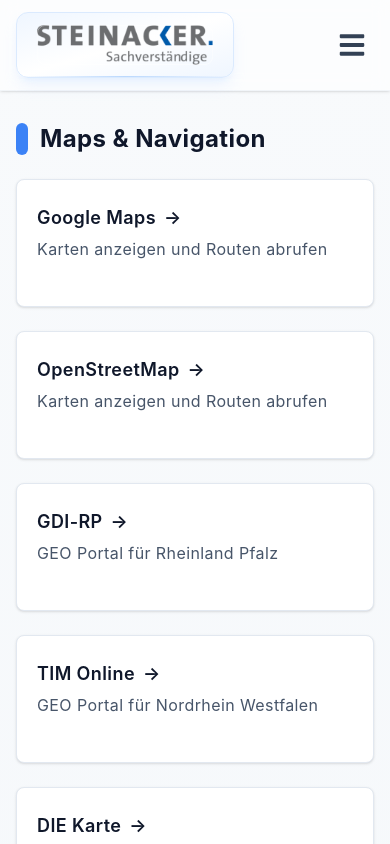
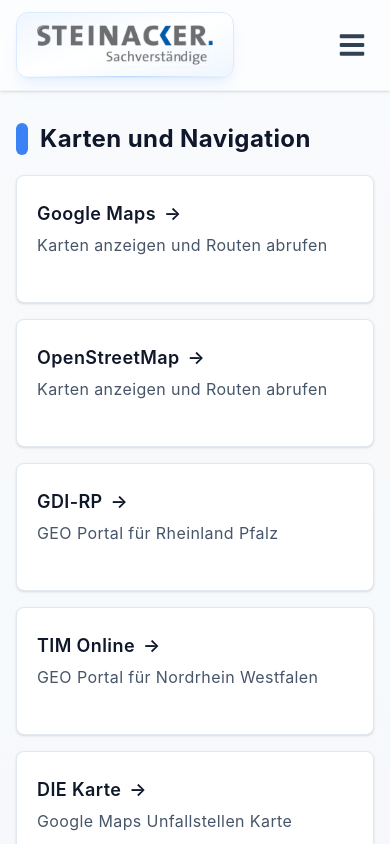
Before and after one commit to hoidOS/ifu, a Next.js app: page / in a window 390 px wide. Shown: the top 844 px of the page. Built offline with nearby package versions, Linux system fonts and the light colour scheme.

Commit message:
feat: main clean; german

```diff
--- a/pages/index.tsx
+++ b/pages/index.tsx
@@ -17,7 +17,7 @@ interface ResourceSection {
 }
 
 const BASE_CARD_CLASSES =
-  'group min-h-32 rounded-lg border border-slate-200 bg-white p-5 text-left shadow-sm transition-colors duration-200 hover:bg-slate-50 hover:shadow-md focus:outline-none focus:ring-2'
+  'group flex h-full min-h-32 flex-col rounded-lg border border-slate-200 bg-white p-5 text-left shadow-sm transition-colors duration-200 hover:bg-slate-50 hover:shadow-md focus-visible:outline-none focus-visible:ring-2 focus-visible:ring-offset-2 focus-visible:ring-offset-slate-50'
 
 const ACCENT_CLASSES: Record<Accent, string> = {
   blue: 'hover:border-blue-400 focus:ring-blue-500/40',
@@ -36,7 +36,7 @@ const ACCENT_BAR_CLASSES: Record<Accent, string> = {
 const RESOURCE_SECTIONS: ResourceSection[] = [
   {
     id: 'maps-navigation',
-    title: 'Maps & Navigation',
+    title: 'Karten und Navigation',
     accent: 'blue',
     links: [
       {
@@ -73,7 +73,7 @@ const RESOURCE_SECTIONS: ResourceSection[] = [
   },
   {
     id: 'automotive-data',
-    title: 'Automotive Data & Resources',
+    title: 'Fahrzeugdaten und Ressourcen',
     accent: 'green',
     links: [
       {
@@ -110,7 +110,7 @@ const RESOURCE_SECTIONS: ResourceSection[] = [
   },
   {
     id: 'crash-testing',
-    title: 'Crash Testing & Safety',
+    title: 'Crashtests und Sicherheit',
     accent: 'red',
     links: [
       {
@@ -132,7 +132,7 @@ const RESOURCE_SECTIONS: ResourceSection[] = [
   },
   {
     id: 'infrastructure-traffic',
-    title: 'Infrastructure & Traffic',
+    title: 'Infrastruktur und Verkehr',
     accent: 'purple',
     links: [
       {
@@ -166,15 +166,15 @@ const Home: NextPage = () => {
       </Head>
 
       <div className="mx-auto max-w-7xl px-4 py-8">
-        <h1 className="sr-only">STEINACKER Ressourcen</h1>
+        <h1 className="sr-only">STEINACKER Ressourcenübersicht</h1>
 
         {RESOURCE_SECTIONS.map((section) => (
-          <section key={section.id} className="mb-12">
-            <h2 className="text-2xl font-bold text-slate-900 mb-6 flex items-center gap-3">
+          <section key={section.id} className="mb-10 last:mb-0 md:mb-12">
+            <h2 className="mb-5 flex items-center gap-3 text-2xl font-bold text-slate-900 md:mb-6">
               <div className={`w-3 h-8 rounded-full ${ACCENT_BAR_CLASSES[section.accent]}`}></div>
               {section.title}
             </h2>
-            <div className="grid grid-cols-1 gap-6 sm:grid-cols-2 lg:grid-cols-3 xl:grid-cols-4">
+            <div className="grid auto-rows-fr grid-cols-1 gap-4 sm:grid-cols-2 sm:gap-6 lg:grid-cols-3 xl:grid-cols-4">
               {section.links.map((link) => (
                 <a
                   key={link.href}
```
